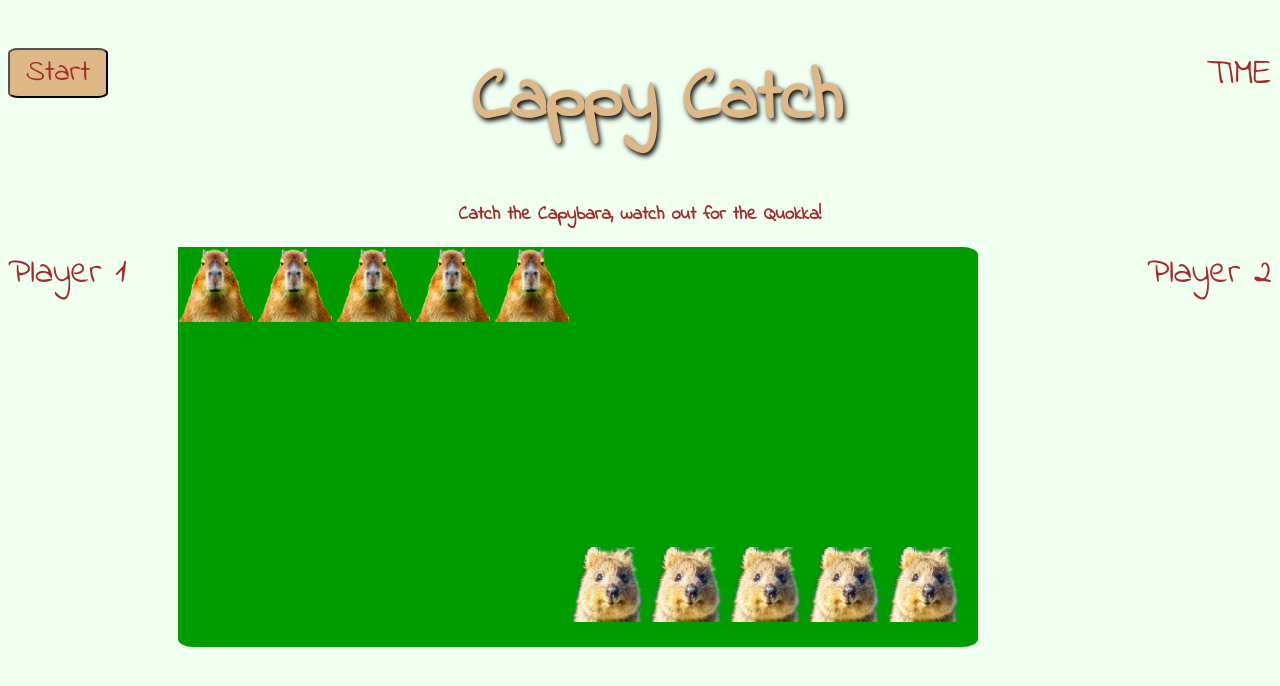
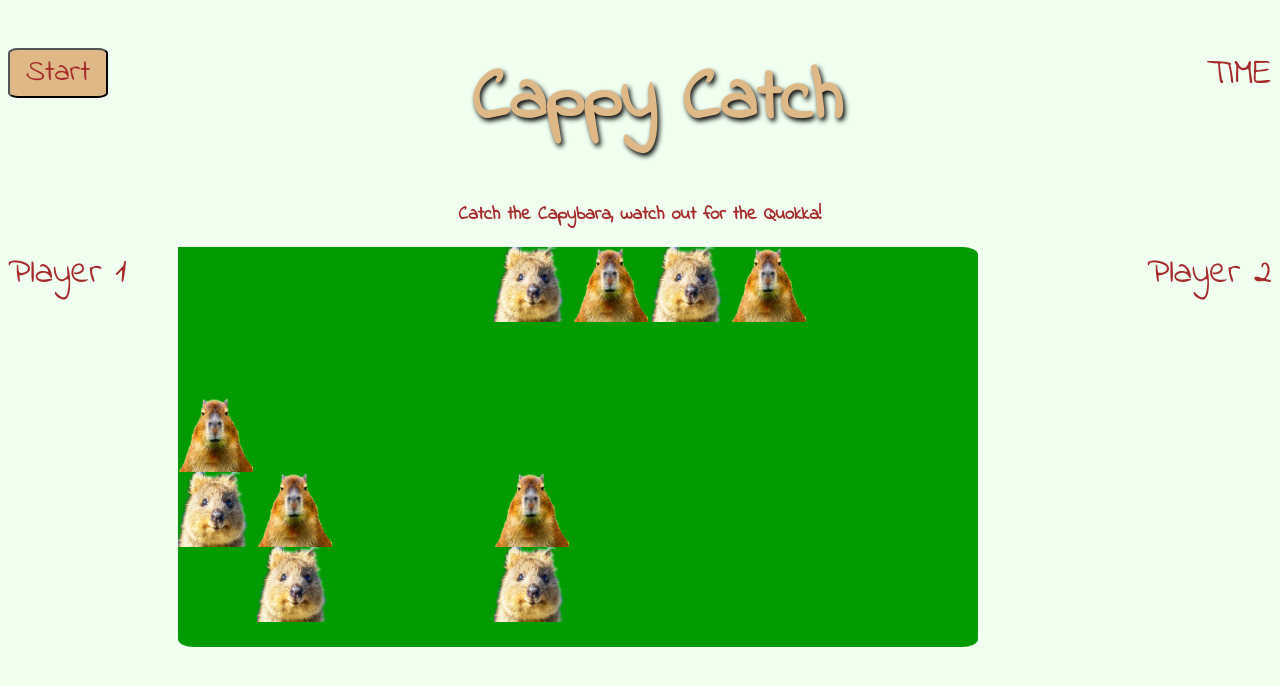
Before and after one commit to lucmorey/Cappy_Catch, a plain HTML site: page index.html in a window 1280 px wide. Both pictures are taken after a click on the button "Start". Drawn offline with Linux system fonts and the light colour scheme.

Commit message:
beginning js

```diff
--- a/index.html
+++ b/index.html
@@ -18,11 +18,11 @@
     <div class='player1Score'>Player 1</div>
     <div class='player2Score'>Player 2</div>
     <div class="board">
-    <div class="square" id="square1"><img src='capybara.jpg' alt=""></div>
-    <div class="square" id="square2"><img src='capybara.jpg' alt=""></div>
-    <div class="square" id="square3"><img src='capybara.jpg' alt=""></div>
-    <div class="square" id="square4"><img src='capybara.jpg' alt=""></div>
-    <div class="square" id="square5"><img src='capybara.jpg' alt=""></div>
+    <div class="square" id="square1"><img class="capybara piece" src='capybara.jpg' alt=""></div>
+    <div class="square" id="square2"><img class="capybara piece" src='capybara.jpg' alt=""></div>
+    <div class="square" id="square3"><img class="capybara piece" src='capybara.jpg' alt=""></div>
+    <div class="square" id="square4"><img class="capybara piece" src='capybara.jpg' alt=""></div>
+    <div class="square" id="square5"><img class="capybara piece" src='capybara.jpg' alt=""></div>
     <div class="square" id="square6"></div>
     <div class="square" id="square7"></div>
     <div class="square" id="square8"></div>
@@ -63,11 +63,11 @@
     <div class="square" id="square43"></div>
     <div class="square" id="square44"></div>
     <div class="square" id="square45"></div>
-    <div class="square" id="square46"><img src="quokka.png" alt=""></div>
-    <div class="square" id="square47"><img src="quokka.png" alt=""></div>
-    <div class="square" id="square48"><img src="quokka.png" alt=""></div>
-    <div class="square" id="square49"><img src="quokka.png" alt=""></div>
-    <div class="square" id="square50"><img src="quokka.png" alt=""></div>
+    <div class="square" id="square46"><img class="quokka piece" src="quokka.png" alt=""></div>
+    <div class="square" id="square47"><img class="quokka piece" src="quokka.png" alt=""></div>
+    <div class="square" id="square48"><img class="quokka piece" src="quokka.png" alt=""></div>
+    <div class="square" id="square49"><img class="quokka piece" src="quokka.png" alt=""></div>
+    <div class="square" id="square50"><img class="quokka piece" src="quokka.png" alt=""></div>
 
 
     <script src="js/main.js"></script>
--- a/js/main.js
+++ b/js/main.js
@@ -3,16 +3,31 @@ $
 
 var capybaraIMG = $("<img src= 'capybara.jpg' alt=''>")
 var quokkaIMG = $("<img src= 'quokka.png' alt=''>")
-var squares = document.querySelectorAll('.square')
+var $squares = $('.square')
+var $capybaras = $('img.capybara')
+var $quokkas = $('img.quokka')
+var $allImgs = $('img.piece')
+var randomMoveInterval = null
 
 function randomInt (n) {
-        return Math.floor(math.random()*n)
+        return Math.floor(Math.random()*n)
+}
+function $randomUnpopulatedSquare() {
+    var $randomSquare = $squares.eq(randomInt($squares.length))
+    if($randomSquare.html()){
+        return $randomUnpopulatedSquare()
+    } else {
+        return $randomSquare
     }
-function checkBox () {
-    if (this.innerHTML === capybaraIMG )
-        console.log('CAPPY')
-    if (this.innerHTML === quokkaIMG)
-        console.log ("QUOKKA")
 }
 
-squares[0].addEventListener('click', checkBox)
+$allImgs.on('click', function() {
+    $randomUnpopulatedSquare().append($(this))
+})
+$('#startBtn').on('click', function() {
+ randomMoveInterval = setInterval(function(){
+    $allImgs.each(function(index, $el) {
+        $randomUnpopulatedSquare().append($el)
+    })
+}, 1500)
+})
```
